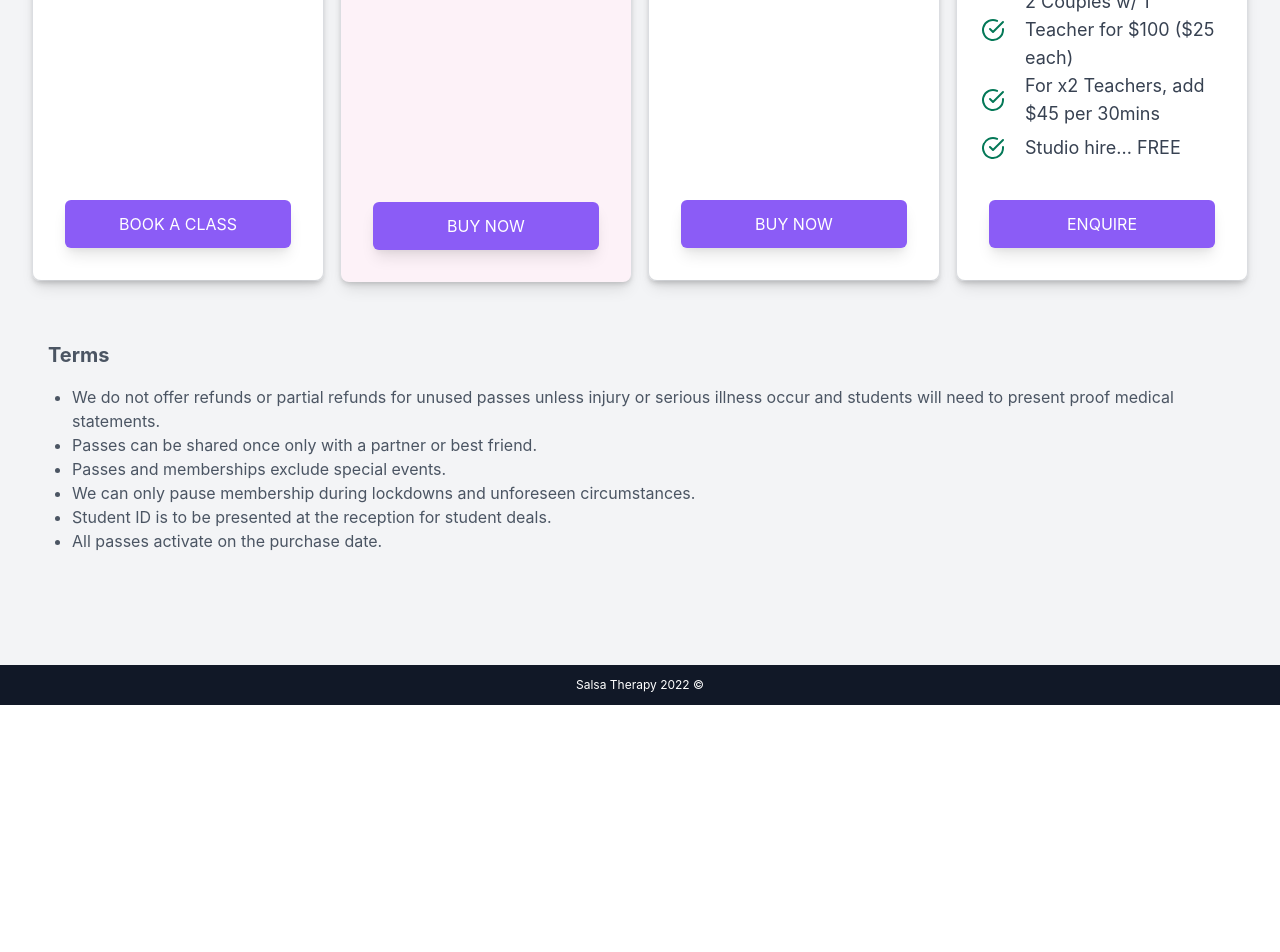
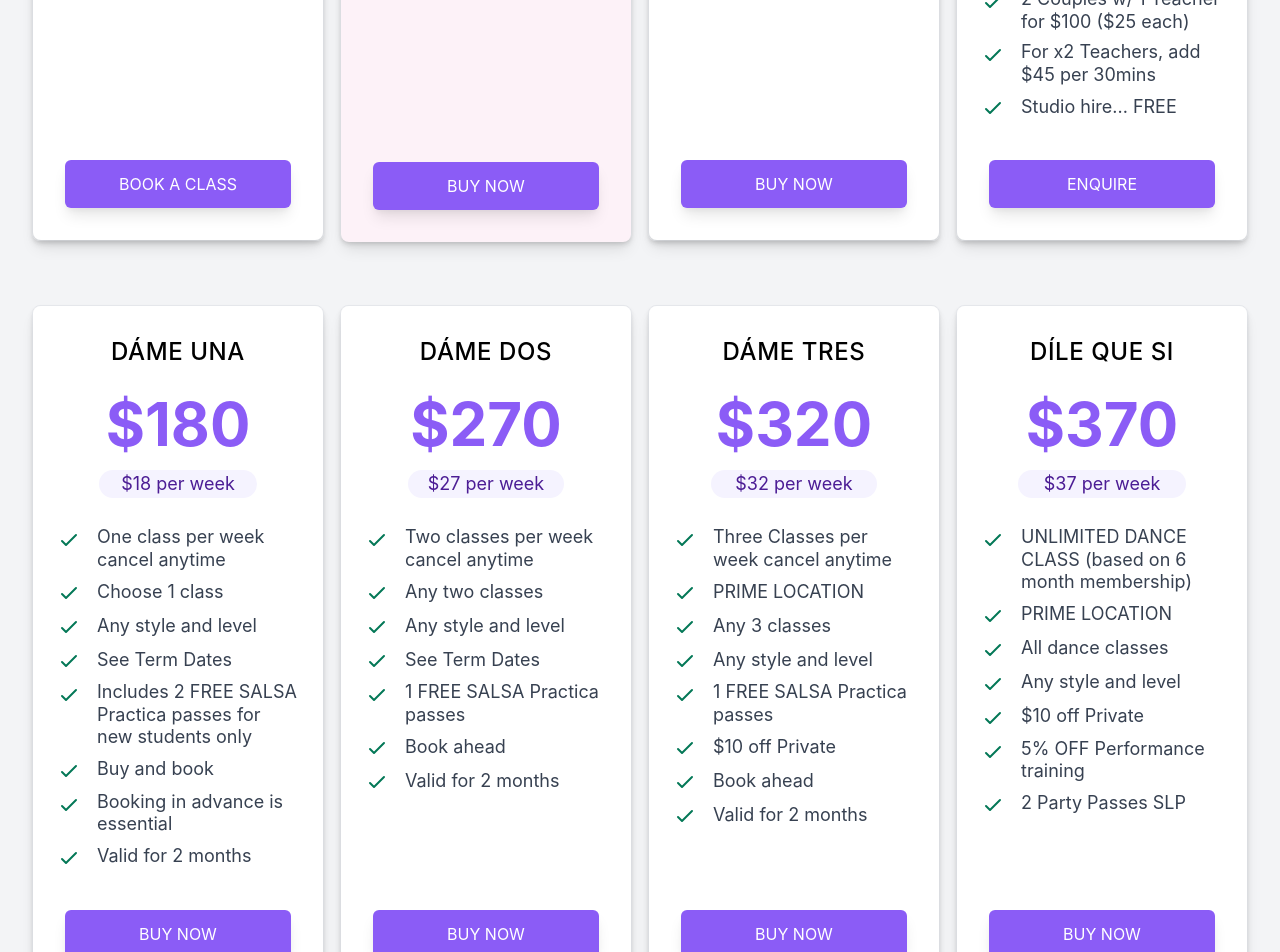
Before and after one commit to malinmalliyawadu/salsa-therapy-booking-system, a Next.js app: page /pricing in a window 1280 px wide. Shown: the part 620-1572 px from the top of the page. Before the commit the page ends 1325 px from the top, so only its background shows below. Built offline with nearby package versions, Linux system fonts and the light colour scheme; no server answers.

Commit message:
Add other membership things

```diff
--- a/components/PriceCard.tsx
+++ b/components/PriceCard.tsx
@@ -1,3 +1,4 @@
+import { CheckIcon } from "@heroicons/react/outline";
 import { ReactNode } from "react";
 import { Button } from "./Button";
 
@@ -16,24 +17,13 @@ interface PointProps {
 
 const Point: React.FC<PointProps> = ({ text }) => {
   return (
-    <li className="flex items-center">
-      <div className=" rounded-full p-2 pl-0 fill-current text-green-700">
-        <svg
-          className="w-6 h-6 align-middle"
-          width="24"
-          height="24"
-          viewBox="0 0 24 24"
-          fill="none"
-          stroke="currentColor"
-          stroke-width="2"
-          stroke-linecap="round"
-          stroke-linejoin="round"
-        >
-          <path d="M22 11.08V12a10 10 0 1 1-5.93-9.14"></path>
-          <polyline points="22 4 12 14.01 9 11.01"></polyline>
-        </svg>
+    <li className="flex mb-2">
+      <div className="pt-0.5 pr-2 rounded-full fill-current text-green-700">
+        <CheckIcon className="w-6 h-6" />
       </div>
-      <span className="text-gray-700 text-lg ml-3">{text}</span>
+      <span className="text-gray-700 text-lg ml-2 self-center leading-tight">
+        {text}
+      </span>
     </li>
   );
 };
@@ -48,7 +38,7 @@ export const PriceCard: React.FC<Props> = ({
 }) => {
   return (
     <div
-      className={`w-11/12 mx-w-sm sm:w-3/5 lg:w-1/3 sm:my-5 my-8 relative transition-all transform hover:scale-105 border border-gray-200 ${
+      className={`my-8 relative transition-all transform hover:scale-105 border border-gray-200 ${
         isMostPopular ? "rounded-b-lg" : "rounded-lg"
       } mx-2 shadow-md self-stretch`}
     >
@@ -66,10 +56,10 @@ export const PriceCard: React.FC<Props> = ({
           <h1 className="flex items-center justify-center text-2xl font-medium uppercase p-3 pb-0 text-center tracking-wide mb-4 h-16">
             {name}
           </h1>
-          <h2 className="text-6xl text-purple-500 text-center mb-8 font-bold">
+          <h2 className="text-6xl text-purple-500 text-center font-bold">
             ${price}
           </h2>
-          <div className="text-lg text-center text-purple-900">
+          <div className="text-lg text-center text-purple-900 my-4 bg-purple-50 rounded-3xl">
             {description}
           </div>
         </div>
--- a/constants/stripeProductIds.ts
+++ b/constants/stripeProductIds.ts
@@ -1,2 +1,6 @@
 export const SpecialOfferTenTrip = "price_1KJmVqEUkqcePY5exuixQ0Fr";
 export const TenTripStudentPass = "price_1KJmWJEUkqcePY5eTkcHzTpA";
+export const DameUna = "price_1KJpY8EUkqcePY5e3ZwUdTkJ";
+export const DameDos = "price_1KJpYZEUkqcePY5epJT5TnvC";
+export const DameTres = "price_1KJpZ2EUkqcePY5eXFLCujzC";
+export const DileQueSi = "price_1KJpZUEUkqcePY5eExNeFkoO";
--- a/pages/pricing.tsx
+++ b/pages/pricing.tsx
@@ -1,4 +1,4 @@
-import { getAuth } from "firebase/auth";
+import { getAuth, User } from "firebase/auth";
 import { NextPage } from "next";
 import { useState } from "react";
 import { useAuthState } from "react-firebase-hooks/auth";
@@ -7,9 +7,41 @@ import { ButtonLink } from "../components/ButtonLink";
 import { PriceCard } from "../components/PriceCard";
 import { StripeForm } from "../components/StripeForm";
 import {
+  DameDos,
+  DameTres,
+  DameUna,
+  DileQueSi,
   SpecialOfferTenTrip,
   TenTripStudentPass,
 } from "../constants/stripeProductIds";
+
+const StripeCallToAction: React.FC<{
+  productId: string;
+  user: User | null | undefined;
+  submitLoading: boolean;
+  setSubmitLoading: (value: boolean) => void;
+}> = ({ productId, user, submitLoading, setSubmitLoading }) => {
+  return (
+    <>
+      {user ? (
+        <StripeForm
+          productId={productId}
+          onSubmit={() => {
+            setSubmitLoading(true);
+          }}
+        >
+          <Button type="submit" disabled={submitLoading} className="w-full">
+            {submitLoading ? "PLEASE WAIT..." : "BUY NOW"}
+          </Button>
+        </StripeForm>
+      ) : (
+        <ButtonLink href="/login" className="block">
+          BUY NOW
+        </ButtonLink>
+      )}
+    </>
+  );
+};
 
 const Pricing: NextPage = () => {
   const [submitLoading, setSubmitLoading] = useState(false);
@@ -22,7 +54,7 @@ const Pricing: NextPage = () => {
       </h1>
 
       <div className="max-w-full mx-auto my-12">
-        <div className="relative block flex flex-col md:flex-row items-start">
+        <div className="grid grid-cols-4">
           <PriceCard
             name={"Casual rate"}
             description={"Book and drop-in"}
@@ -45,28 +77,12 @@ const Pricing: NextPage = () => {
               "Valid for 2 months",
             ]}
             callToAction={
-              <>
-                {user ? (
-                  <StripeForm
-                    productId={SpecialOfferTenTrip}
-                    onSubmit={() => {
-                      setSubmitLoading(true);
-                    }}
-                  >
-                    <Button
-                      type="submit"
-                      disabled={submitLoading}
-                      className="w-full"
-                    >
-                      {submitLoading ? "PLEASE WAIT..." : "BUY NOW"}
-                    </Button>
-                  </StripeForm>
-                ) : (
-                  <ButtonLink href="/login" className="block">
-                    BUY NOW
-                  </ButtonLink>
-                )}
-              </>
+              <StripeCallToAction
+                productId={SpecialOfferTenTrip}
+                user={user}
+                submitLoading={submitLoading}
+                setSubmitLoading={setSubmitLoading}
+              />
             }
             isMostPopular={true}
           />
@@ -81,28 +97,12 @@ const Pricing: NextPage = () => {
               "Valid for 2 months",
             ]}
             callToAction={
-              <>
-                {user ? (
-                  <StripeForm
-                    productId={TenTripStudentPass}
-                    onSubmit={() => {
-                      setSubmitLoading(true);
-                    }}
-                  >
-                    <Button
-                      type="submit"
-                      disabled={submitLoading}
-                      className="w-full"
-                    >
-                      {submitLoading ? "PLEASE WAIT..." : "BUY NOW"}
-                    </Button>
-                  </StripeForm>
-                ) : (
-                  <ButtonLink href="/login" className="block">
-                    BUY NOW
-                  </ButtonLink>
-                )}
-              </>
+              <StripeCallToAction
+                productId={TenTripStudentPass}
+                user={user}
+                submitLoading={submitLoading}
+                setSubmitLoading={setSubmitLoading}
+              />
             }
           />
 
@@ -121,6 +121,100 @@ const Pricing: NextPage = () => {
               <ButtonLink href="mailto:" className="block">
                 ENQUIRE
               </ButtonLink>
+            }
+          />
+
+          <PriceCard
+            name={"Dáme Una"}
+            description={"$18 per week"}
+            price={180}
+            points={[
+              "One class per week cancel anytime",
+              "Choose 1 class",
+              "Any style and level",
+              "See Term Dates",
+              "Includes 2 FREE SALSA Practica passes for new students only",
+              "Buy and book",
+              "Booking in advance is essential",
+              "Valid for 2 months",
+            ]}
+            callToAction={
+              <StripeCallToAction
+                productId={DameUna}
+                user={user}
+                submitLoading={submitLoading}
+                setSubmitLoading={setSubmitLoading}
+              />
+            }
+          />
+
+          <PriceCard
+            name={"Dáme Dos"}
+            description={"$27 per week"}
+            price={270}
+            points={[
+              "Two classes per week  cancel anytime",
+              "Any two classes",
+              "Any style and level",
+              "See Term Dates",
+              "1 FREE SALSA Practica passes",
+              "Book ahead",
+              "Valid for 2 months",
+            ]}
+            callToAction={
+              <StripeCallToAction
+                productId={DameDos}
+                user={user}
+                submitLoading={submitLoading}
+                setSubmitLoading={setSubmitLoading}
+              />
+            }
+          />
+
+          <PriceCard
+            name={"Dáme Tres"}
+            description={"$32 per week"}
+            price={320}
+            points={[
+              "Three Classes per week cancel anytime",
+              "PRIME LOCATION",
+              "Any 3 classes",
+              "Any style and level",
+              "1 FREE SALSA Practica passes",
+              "$10 off Private",
+              "Book ahead",
+              "Valid for 2 months",
+            ]}
+            callToAction={
+              <StripeCallToAction
+                productId={DameTres}
+                user={user}
+                submitLoading={submitLoading}
+                setSubmitLoading={setSubmitLoading}
+              />
+            }
+          />
+
+          <PriceCard
+            name={"Díle que si"}
+            description={"$37 per week"}
+            price={370}
+            points={[
+              "UNLIMITED DANCE CLASS (based on 6 month membership)",
+              "PRIME LOCATION",
+              "All dance classes",
+              "Any style and level",
+              "$10 off Private",
+              "5% OFF Performance training",
+              "2 Party Passes SLP",
+            ]}
+            callToAction={
+              <StripeCallToAction
+                productId={DileQueSi}
+                user={user}
+                submitLoading={submitLoading}
+                setSubmitLoading={setSubmitLoading}
+              />
             }
           />
         </div>
```
